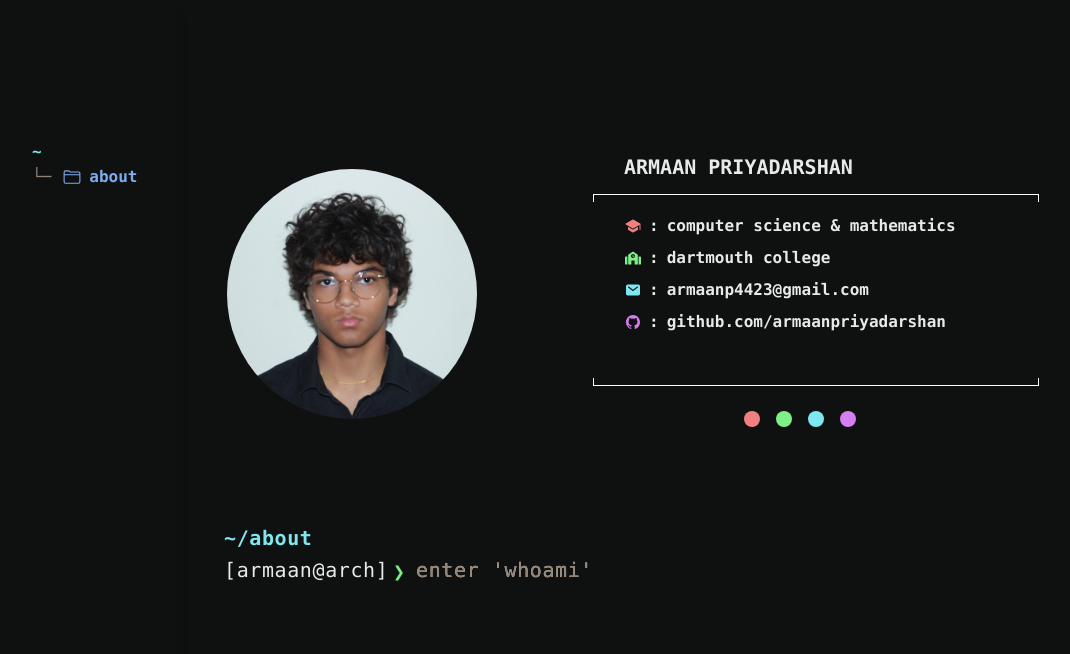
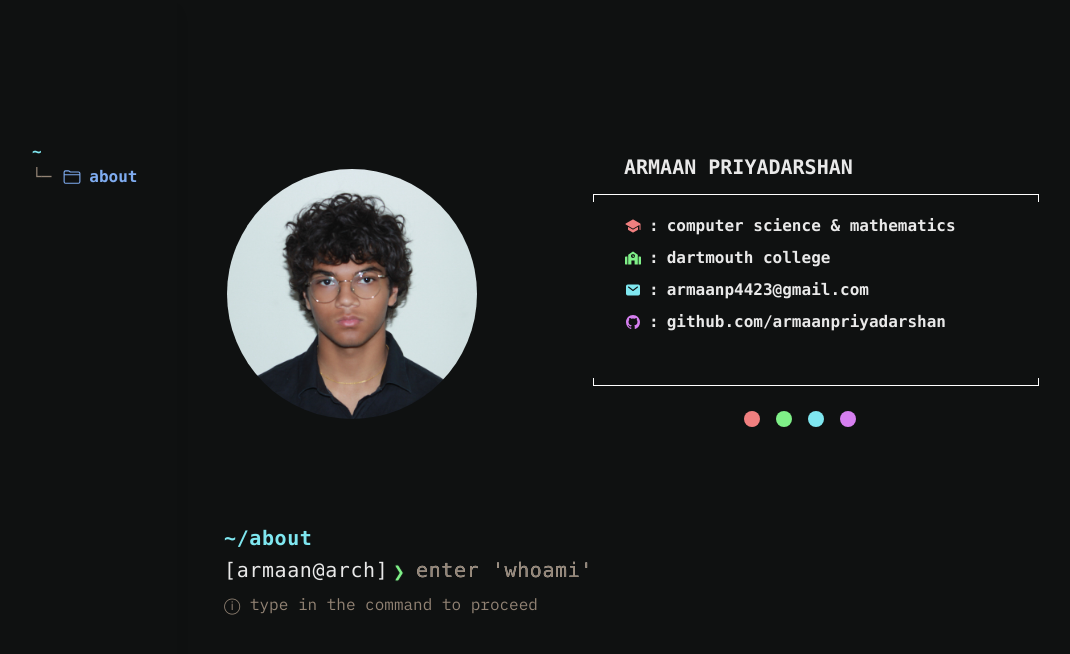
Before and after one commit to armaanpriyadarshan/personal-website, a Next.js app: page / in a window 1280 px wide. Shown: the top 654 px of the page, without its empty margins (8-1078 px from the left). Built offline with nearby package versions, Linux system fonts and the light colour scheme.

Commit message:
added guidance text

```diff
--- a/src/app/components/Command.js
+++ b/src/app/components/Command.js
@@ -8,6 +8,8 @@ export default function Command({ fileLocation, commandText, placeholder, childr
   const [showBlock, setShowBlock] = useState(true);
   const [isError, setIsError] = useState(false);
   const [showContent, setShowContent] = useState(false);
+  const [showOverlay, setShowOverlay] = useState(false);
+  const timeoutRef = useRef(null);
   const ref = useRef(null);
   const inputRef = useRef(null);
 
@@ -42,6 +44,26 @@ export default function Command({ fileLocation, commandText, placeholder, childr
       inputRef.current.focus();
     }
   }, [timeDone]);
+
+  // Show info overlay if user hasn't started typing after 3 seconds
+  useEffect(() => {
+    if (timeDone && input === '' && !showContent) {
+      timeoutRef.current = setTimeout(() => {
+        setShowOverlay(true);
+      }, 3000); // 3 seconds
+    }
+    return () => {
+      clearTimeout(timeoutRef.current);
+    };
+  }, [timeDone, input, showContent]);
+
+  // Hide overlay as soon as user starts typing
+  useEffect(() => {
+    if (input !== '') {
+      setShowOverlay(false);
+      clearTimeout(timeoutRef.current);
+    }
+  }, [input]);
 
   // Handle input change
   const handleInput = (e) => {
@@ -140,8 +162,13 @@ export default function Command({ fileLocation, commandText, placeholder, childr
             </div>
           )}
         </div>
+        {showOverlay && (
+          <div className="ml-2 md:ml-4 pt-2 text-[var(--grey)]">
+            ⓘ type in the command to proceed
+          </div>
+        )}
         {showContent && (
-          <div className="relative w-full -ml-2 md:ml-0" style={{ paddingTop: '1rem' }}>
+          <div className="relative w-full -ml-2 md:ml-0 pt-4">
             {children}
           </div>
         )}
```
